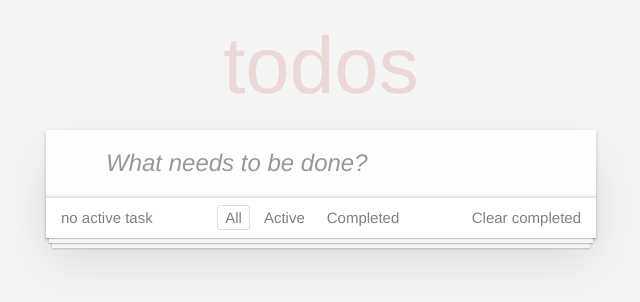
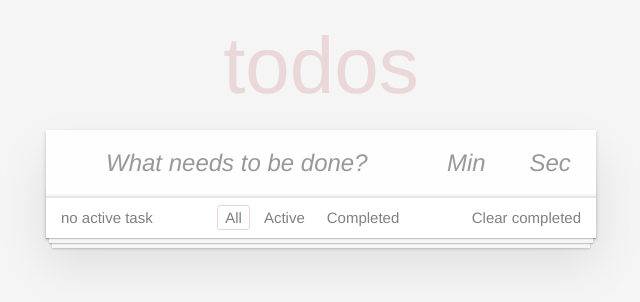
Before and after one commit to RomanRsbi/TodoList, a React (Create React App) app: page / in a window 1280 px wide. Shown: the top 302 px of the page, without its empty margins (319-959 px from the left). Built offline with nearby package versions, Linux system fonts and the light colour scheme.

Commit message:
second timer

```diff
--- a/src/NewTaskForm/NewTaskForm.css
+++ b/src/NewTaskForm/NewTaskForm.css
@@ -1,4 +1,10 @@
+.new-todo-form {
+  display: flex;
+  margin-bottom: 0;
+}
+
 .new-todo,
+.new-todo-form .new-todo-form__timer,
 .edit {
   position: relative;
   margin: 0;
@@ -16,9 +22,19 @@
   -moz-osx-font-smoothing: grayscale;
 }
 
-.new-todo {
+.new-todo,
+.new-todo-form .new-todo-form__timer {
   padding: 16px 16px 16px 60px;
   border: none;
   background: rgba(0, 0, 0, 0.003);
   box-shadow: inset 0 -2px 1px rgba(0, 0, 0, 0.03);
 }
+
+.new-todo {
+  width: 70%;
+}
+
+.new-todo-form .new-todo-form__timer {
+  width: 15%;
+  padding-left: 16px;
+}
--- a/src/NewTaskForm/NewTaskForm.jsx
+++ b/src/NewTaskForm/NewTaskForm.jsx
@@ -8,6 +8,8 @@ export default class NewTaskForm extends Component {
 
   state = {
     label: '',
+    Min: '',
+    Sec: '',
   };
 
   static defaultProps = {
@@ -23,15 +25,30 @@ export default class NewTaskForm extends Component {
       label: e.target.value,
     });
   };
+  changeInputTimer = e => {
+    this.setState({
+      [e.target.placeholder]: e.target.value,
+    });
+  };
 
   submitForm = e => {
     e.preventDefault();
-    if (this.state.label !== '') {
-      this.addTask(this.state.label);
+    if (
+      this.state.label !== '' &&
+      this.state.Min !== '' &&
+      this.state.Sec !== '' &&
+      /^[0-9]*$/.test(this.state.Min) &&
+      /^[0-9]*$/.test(this.state.Sec)
+    ) {
+      this.addTask(this.state.label, this.state.Min, this.state.Sec);
+    } else {
+      alert(Error('Incorrect data entered'));
     }
     this.setState(() => {
       return {
         label: '',
+        Min: '',
+        Sec: '',
       };
     });
   };
@@ -40,7 +57,7 @@ export default class NewTaskForm extends Component {
     return (
       <header className="header">
         <h1>todos</h1>
-        <form onSubmit={this.submitForm}>
+        <form className="new-todo-form" onSubmit={this.submitForm}>
           <input
             className="new-todo"
             placeholder="What needs to be done?"
@@ -48,6 +65,21 @@ export default class NewTaskForm extends Component {
             onChange={this.changeInput}
             value={this.state.label}
           />
+          <input
+            className="new-todo-form__timer"
+            placeholder="Min"
+            autoFocus
+            onChange={this.changeInputTimer}
+            value={this.state.Min}
+          />
+          <input
+            className="new-todo-form__timer"
+            placeholder="Sec"
+            autoFocus
+            onChange={this.changeInputTimer}
+            value={this.state.Sec}
+          />
+          <button type="submit"></button>
         </form>
       </header>
     );
--- a/src/Task/Task.jsx
+++ b/src/Task/Task.jsx
@@ -2,6 +2,7 @@ import React, { Component } from 'react';
 import { formatDistance } from 'date-fns';
 import PropTypes from 'prop-types';
 
+import Timer from '../Timer/Timer';
 import './Task.css';
 
 export default class Task extends Component {
@@ -45,7 +46,7 @@ export default class Task extends Component {
   }, 5000);
 
   render() {
-    const { label, className, completed, id, createTime, deleteTask, checkCompleted, editTask } = this.props;
+    const { label, className, completed, id, createTime, deleteTask, checkCompleted, editTask, min, sec } = this.props;
 
     let classNames = className;
 
@@ -60,8 +61,9 @@ export default class Task extends Component {
         <div className="view">
           <input className="toggle" type="checkbox" onClick={() => checkCompleted(id)} />
           <label>
-            <span className="description">{label}</span>
-            <span className="created">
+            <span className="title">{label}</span>
+            <Timer min={min} sec={sec} />
+            <span className="description">
               create{' '}
               {formatDistance(createTime, this.state.date, {
                 includeSeconds: true,
--- a/src/TaskList/TaskList.css
+++ b/src/TaskList/TaskList.css
@@ -70,12 +70,16 @@
   padding: 15px 85px 15px 60px;
 }
 
-.todo-list li label .created {
+.todo-list li .view {
+  position: relative;
+}
+
+.todo-list li label .description {
   font-size: 13px;
   color: gray;
 }
 
-.todo-list li label .description {
+.todo-list li label .title {
   word-break: break-all;
   display: block;
   line-height: 1.2;
@@ -84,20 +88,17 @@
   color: #4d4d4d;
 }
 
-.todo-list li.completed label .description {
+.todo-list li.completed label .title {
   color: #cdcdcd;
   text-decoration: line-through;
 }
 
 .todo-list li .icon {
-  position: absolute;
-  top: 0;
-  bottom: -3px;
   width: 30px;
   height: 40px;
   font-size: 34px;
   color: #cc9a9a;
-  margin: auto 0 11px;
+  margin: auto 0;
   transition: color 0.2s ease-out;
   cursor: pointer;
 }
@@ -107,6 +108,9 @@
 }
 
 .todo-list li .icon-destroy {
+  position: absolute;
+  top: 0;
+  bottom: -3px;
   right: 10px;
 }
 
@@ -115,12 +119,34 @@
 }
 
 .todo-list li .icon-edit {
+  position: absolute;
+  top: 0;
+  bottom: -3px;
   font-size: 19px;
   right: 45px;
 }
 
 .todo-list li .icon-edit:after {
   content: '✎';
+}
+
+.todo-list li .icon-pause,
+.todo-list li .icon-play {
+  font-size: 18px;
+  width: 18px;
+  height: 18px;
+}
+
+.todo-list li .icon-play {
+  font-size: 15px;
+}
+
+.icon-pause:after {
+  content: '⏸';
+}
+
+.icon-play:after {
+  content: '▶';
 }
 
 .todo-list li .edit {
--- /dev/null
+++ b/src/Timer/Timer.jsx
@@ -0,0 +1,56 @@
+import { Component } from 'react';
+
+export default class Timer extends Component {
+  timeCount = Number(this.props.sec) + Number(this.props.min) * 60;
+
+  state = {
+    seconds: this.timeCount,
+    isActive: false,
+  };
+
+  interval = null;
+
+  nilFirst(t) {
+    if (t.toString().length === 1) return '0' + t;
+    return t.toString();
+  }
+
+  toTime(sec) {
+    return this.nilFirst(Math.trunc(sec / 60)) + ':' + this.nilFirst(sec % 60);
+  }
+
+  oneTick = () => {
+    this.setState(prevState => {
+      return {
+        seconds: prevState.seconds - 1,
+      };
+    });
+  };
+
+  startTimer = () => {
+    this.setState({ isActive: true });
+    if (!this.interval) {
+      this.interval = setInterval(this.oneTick, 1000);
+    }
+  };
+
+  stopTimer = () => {
+    this.setState({ isActive: false });
+    clearInterval(this.interval);
+    this.interval = null;
+  };
+
+  componentWillUnmount() {
+    clearInterval(this.interval);
+  }
+
+  render() {
+    return (
+      <span className="description">
+        <button className="icon icon-play" onClick={this.startTimer}></button>
+        <button className="icon icon-pause" onClick={this.stopTimer}></button>
+        {this.toTime(this.state.seconds)}
+      </span>
+    );
+  }
+}
--- a/src/app.jsx
+++ b/src/app.jsx
@@ -48,13 +48,15 @@ export default class App extends Component {
     }));
   };
 
-  createTask(label) {
+  createTask(label, min, sec) {
     return {
       label,
       className: null,
       completed: false,
       id: this.countId++,
       createTime: new Date(),
+      min,
+      sec,
     };
   }
 
@@ -80,9 +82,9 @@ export default class App extends Component {
     });
   };
 
-  addTask = label => {
+  addTask = (label, min, sec) => {
     this.setState(({ todoData }) => {
-      const newEl = this.createTask(label);
+      const newEl = this.createTask(label, min, sec);
       const newArr = [...todoData, newEl];
       return {
         todoData: newArr,
```
Also changed, not shown: 1 other file (tests, documents, lock files or other folders).
